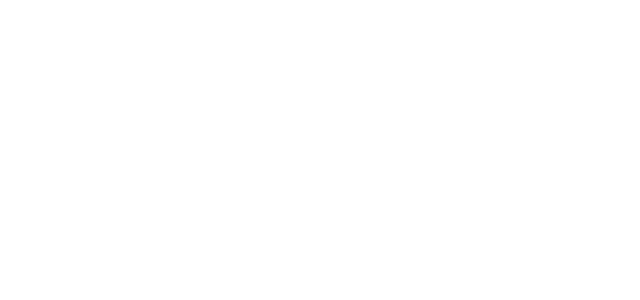
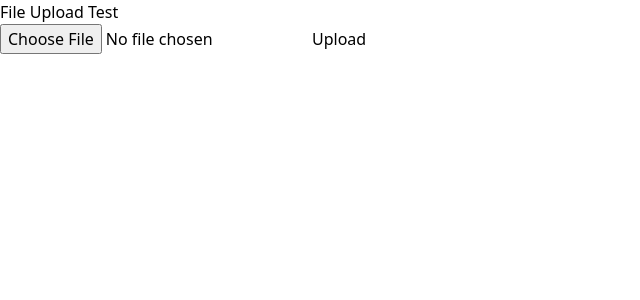
Before and after one commit to TharushaRashmina/cbc-frontend1, a React (Vite) app: page /testing in a window 1280 px wide. Before the commit this address had no page. Shown: the top 300 px of the page, without its empty margins (0-640 px from the left). Built offline with nearby package versions, Linux system fonts and the light colour scheme.

Commit message:
image url upload function created

```diff
--- a/package.json
+++ b/package.json
@@ -10,10 +10,12 @@
     "preview": "vite preview"
   },
   "dependencies": {
+    "@supabase/supabase-js": "^2.52.1",
     "axios": "^1.11.0",
     "react": "^19.1.0",
     "react-dom": "^19.1.0",
     "react-hot-toast": "^2.5.2",
+    "react-icons": "^5.5.0",
     "react-router-dom": "^7.7.1"
   },
   "devDependencies": {
--- a/src/App.jsx
+++ b/src/App.jsx
@@ -3,8 +3,9 @@
 import viteLogo from '/vite.svg'
 import './App.css'
 import './index.css';
-import LoginPage from './pages/home/LoginPage';
-//import AdminProductsPage from './pages/admin/AdminProductsPage';
+import LoginPage from './pages/home/loginPage';
+import FileUploadTest from './pages/home/test';
+import AdminProductsPage from './pages/admin/adminProductPage';
 import { BrowserRouter, Routes, Route } from 'react-router-dom';
 import { Toaster } from 'react-hot-toast';
 
@@ -17,8 +18,8 @@
       <Toaster position="top-right"/>
       <Routes path="/*">
       <Route path="/login" element={<LoginPage/>}/>
-      {/*<Route path="/admin/*" element={<AdminProductsPage/>}/>*/}
-
+      <Route path="/admin/*" element={<AdminProductsPage/>}/>
+      <Route path="/testing" element={<FileUploadTest/>}/>
 
       </Routes>
 
--- /dev/null
+++ b/src/pages/home/test.jsx
@@ -0,0 +1,29 @@
+
+import {useState} from 'react';
+import uploadMediaToSupabase from "../../utils/mediaUpload";
+
+export default function FileUploadTest(){
+
+    const [file,setFile] = useState(null)//to store uploaded image
+
+    async function handleUpload(){
+
+        uploadMediaToSupabase(file).then((url)=>{
+            console.log(url)
+        }).catch((err)=>{
+            reject(err);
+        })
+    }
+
+    return(
+
+        <div>
+            <h1>File Upload Test</h1>
+            <input type="file" onChange={(e)=>{
+                setFile(e.target.files[0])//we get files array here
+            }}/>
+            <button onClick={handleUpload}>Upload</button>
+        </div>
+    )
+
+}
--- /dev/null
+++ b/src/utils/mediaUpload.js
@@ -0,0 +1,46 @@
+import { createClient } from '@supabase/supabase-js';
+
+const key = `eyJhbGciOiJIUzI1NiIsInR5cCI6IkpXVCJ9.eyJpc3MiOiJzdXBhYmFzZSIsInJlZiI6Imdlem9ndm5vY3F0Y2djdnBzbmhtIiwicm9sZSI6ImFub24iLCJpYXQiOjE3NTM2MTM5MjYsImV4cCI6MjA2OTE4OTkyNn0.Om7f--OvUXE33EMzuBBeoghIpoUfFGsGtpFepaW96dI`
+
+const url = `https://gezogvnocqtcgcvpsnhm.supabase.co`
+
+export default function uploadMediaToSupabase(file){
+
+    return new Promise((resolve,reject)=>{
+
+        if(file==null){
+
+            reject("File not added");
+        }
+
+        let fileName = file.name
+        const extension = fileName.split(".")[fileName.split(".").length-1]
+
+        /*if(extension != "jpg" && extension != "png"){
+            alert("Please select a jpg or png file")
+            return
+        }*/
+        const supabase = createClient(url,key)//create connection with supabase and our frontend
+
+        const timestamp = new Date().getTime()
+
+        fileName = timestamp+file.name+"."+extension//get unique name for our image file
+
+        supabase.storage.from("images").upload(fileName,//upload our image to images bucket in supabase
+            file,{
+                cacheControl : "3600",
+                upsert : false
+            }
+        ).then(()=>{
+
+            const publicUrl = supabase.storage.from("images").getPublicUrl(fileName).data.publicUrl//get url for our supabse image
+            resolve(publicUrl);
+        }).catch((err)=>{
+            reject(err);
+        })
+    })
+
+
+
+
+}
```
Also changed, not shown: superbase.txt (added), 1 other file (tests, documents, lock files or other folders).
